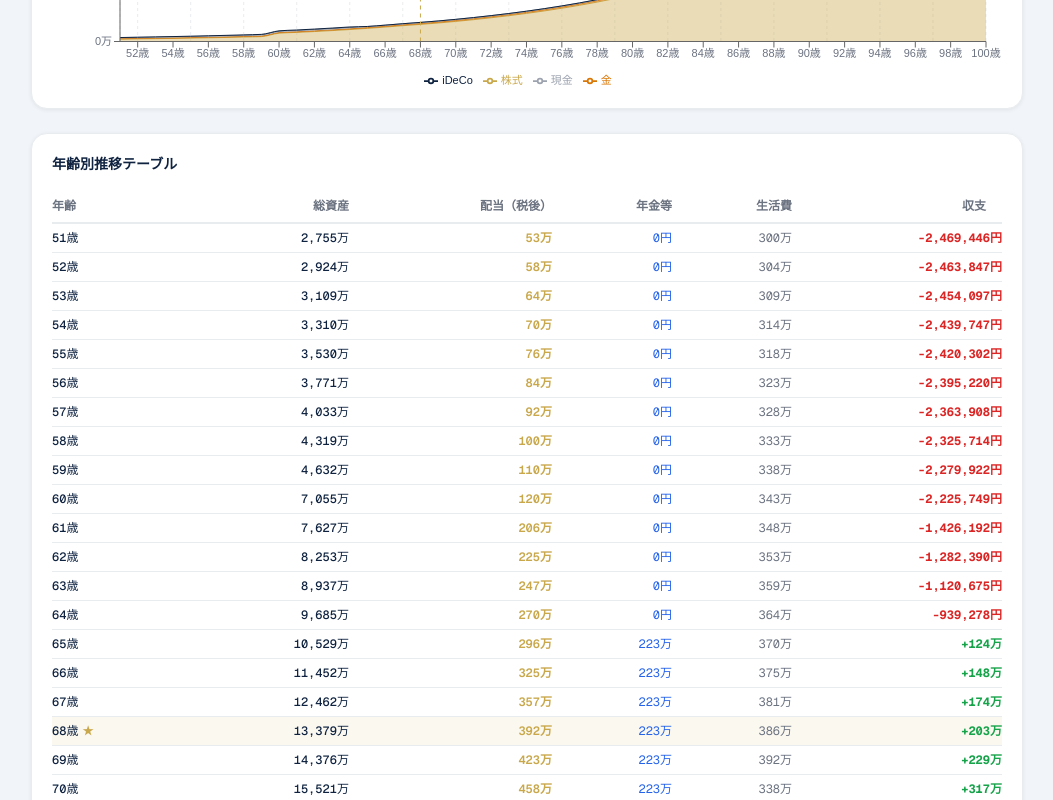
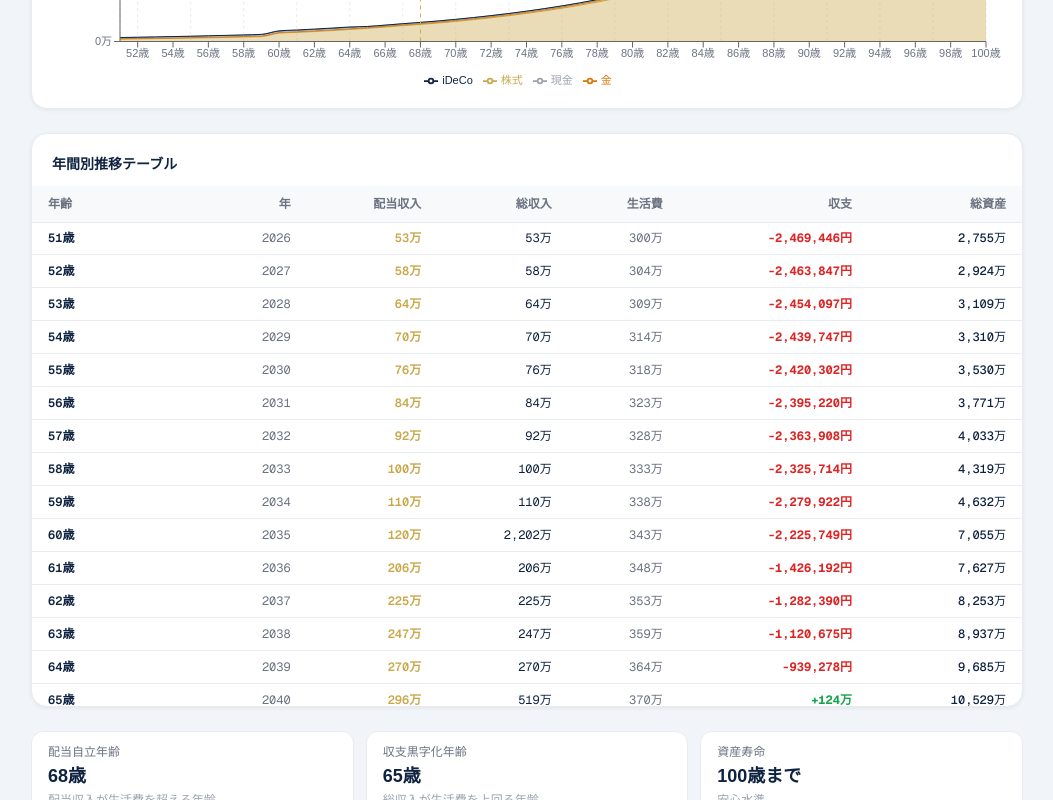
Before and after one commit to toyakaku10-creator/kurasu, a Next.js app: page /kurasu/result in a window 1280 px wide. Shown: the part 980-1780 px from the top of the page, without its empty margins (113-1166 px from the left). Built offline with nearby package versions, Linux system fonts and the light colour scheme.

Commit message:
feat: 年間別推移テーブルを改善

```diff
--- a/app/kurasu/result/ResultClient.tsx
+++ b/app/kurasu/result/ResultClient.tsx
@@ -232,54 +232,89 @@ export default function ResultClient() {
           </ChartCard>
 
           {/* Table */}
-          <div className="rounded-2xl p-5 overflow-x-auto"
+          <div className="rounded-2xl overflow-hidden"
             style={{ background: BG, border: `1px solid ${BORDER}`, boxShadow: '0 1px 4px rgba(0,0,0,.07)' }}>
-            <h2 className="text-sm font-bold mb-4" style={{ color: NAVY }}>年齢別推移テーブル</h2>
-            <table className="w-full text-xs border-collapse min-w-[640px]">
+            <div className="px-5 pt-5 pb-3">
+              <h2 className="text-sm font-bold" style={{ color: NAVY }}>年間別推移テーブル</h2>
+            </div>
+            {/* scroll container — both axes, sticky header works inside a single overflow:auto */}
+            <div style={{ overflowX: 'auto', overflowY: 'auto', maxHeight: '520px' }}>
+              <table className="text-xs border-collapse" style={{ minWidth: '640px', width: '100%' }}>
                 <thead>
-                <tr style={{ borderBottom: `2px solid ${BORDER}` }}>
-                  {['年齢', '総資産', '配当（税後）', '年金等', '生活費', '収支'].map((h, i) => (
-                    <th key={h}
-                      className={`py-2 font-semibold ${i === 0 ? 'text-left pr-4' : 'text-right pr-4'}`}
-                      style={{ color: SUB }}>
-                      {h}
+                  <tr style={{
+                    position: 'sticky', top: 0, zIndex: 1,
+                    background: CARD,
+                    boxShadow: `0 1px 0 ${BORDER}`,
+                  }}>
+                    {[
+                      { label: '年齢',     align: 'left'  },
+                      { label: '年',       align: 'right' },
+                      { label: '配当収入', align: 'right' },
+                      { label: '総収入',   align: 'right' },
+                      { label: '生活費',   align: 'right' },
+                      { label: '収支',     align: 'right' },
+                      { label: '総資産',   align: 'right' },
+                    ].map(({ label, align }) => (
+                      <th key={label}
+                        className="py-2.5 px-4 font-semibold whitespace-nowrap"
+                        style={{ color: SUB, textAlign: align as React.CSSProperties['textAlign'] }}>
+                        {label}
                       </th>
                     ))}
                   </tr>
                 </thead>
                 <tbody>
-                {rows.map((r) => (
+                  {rows.map((r) => {
+                    const isFireRow = r.isFIREYear;
+                    const rowBg = isFireRow ? `${GOLD}18` : undefined;
+                    const textColor = isFireRow ? NAVY : NAVY;
+                    return (
                       <tr key={r.age}
-                    style={{
-                      borderBottom: `1px solid ${BORDER}`,
-                      background: r.isFIREYear ? `${GOLD}15` : undefined,
-                    }}>
-                    <td className="py-1.5 pr-4 font-mono font-medium" style={{ color: NAVY }}>
+                        style={{ borderBottom: `1px solid ${BORDER}`, background: rowBg }}>
+                        {/* 年齢 */}
+                        <td className="py-2 px-4 whitespace-nowrap font-mono font-semibold"
+                          style={{ color: isFireRow ? GOLD : NAVY }}>
                           {r.age}歳
-                      {r.isFIREYear && (
-                        <span className="ml-1 text-xs font-bold" style={{ color: GOLD }}>★</span>
+                          {isFireRow && (
+                            <span className="ml-1.5 text-xs" style={{ color: GOLD }}>★ 自立</span>
                           )}
                         </td>
-                    <td className="text-right pr-4 font-mono font-medium" style={{ color: NAVY }}>
-                      {man(r.totalAssets)}
+                        {/* 年 */}
+                        <td className="py-2 px-4 text-right font-mono whitespace-nowrap"
+                          style={{ color: SUB }}>
+                          {r.year}
                         </td>
-                    <td className="text-right pr-4 font-mono font-semibold" style={{ color: GOLD }}>
+                        {/* 配当収入 */}
+                        <td className="py-2 px-4 text-right font-mono font-semibold whitespace-nowrap"
+                          style={{ color: isFireRow ? GOLD : CHART.dividend }}>
                           {man(r.dividendIncome)}
                         </td>
-                    <td className="text-right pr-4 font-mono" style={{ color: CHART.pension }}>
-                      {man(r.pensionPublic + r.pensionBenefit + r.iDeCoIncome)}
+                        {/* 総収入 */}
+                        <td className="py-2 px-4 text-right font-mono whitespace-nowrap"
+                          style={{ color: textColor }}>
+                          {man(r.totalIncome)}
                         </td>
-                    <td className="text-right pr-4 font-mono" style={{ color: SUB }}>
+                        {/* 生活費 */}
+                        <td className="py-2 px-4 text-right font-mono whitespace-nowrap"
+                          style={{ color: SUB }}>
                           {man(r.livingExpense)}
                         </td>
-                    <td className="text-right font-mono font-bold"
+                        {/* 収支 */}
+                        <td className="py-2 px-4 text-right font-mono font-bold whitespace-nowrap"
                           style={{ color: r.balance >= 0 ? GREEN : RED }}>
                           {r.balance >= 0 ? '+' : ''}{man(r.balance)}
                         </td>
+                        {/* 総資産 */}
+                        <td className="py-2 px-4 text-right font-mono font-medium whitespace-nowrap"
+                          style={{ color: textColor }}>
+                          {man(r.totalAssets)}
+                        </td>
                       </tr>
-                ))}
+                    );
+                  })}
                 </tbody>
               </table>
+            </div>
           </div>
 
           {/* Summary stats — subtle, bottom */}
```
Lines whose indentation alone changed are shown as unchanged.
